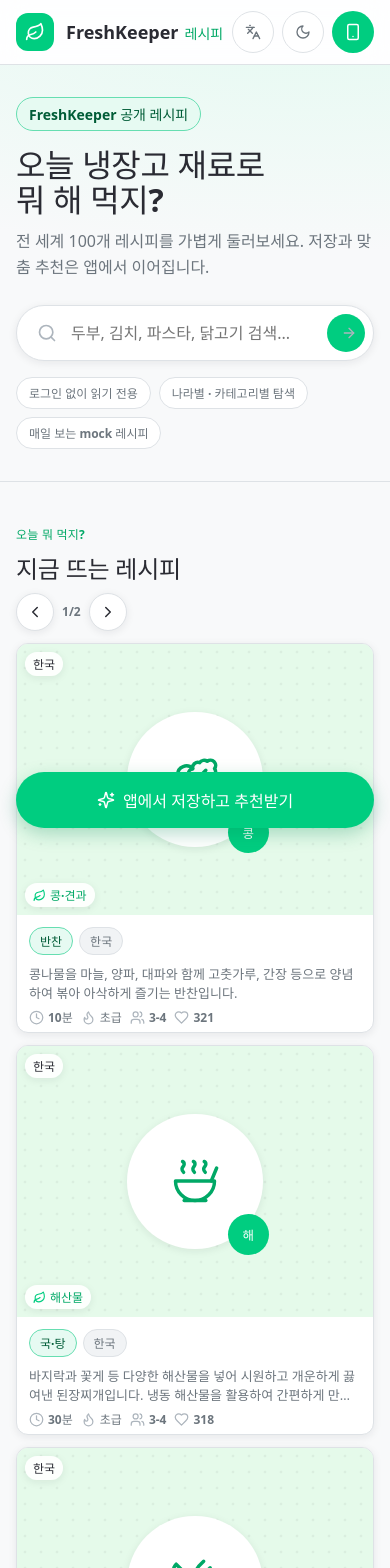
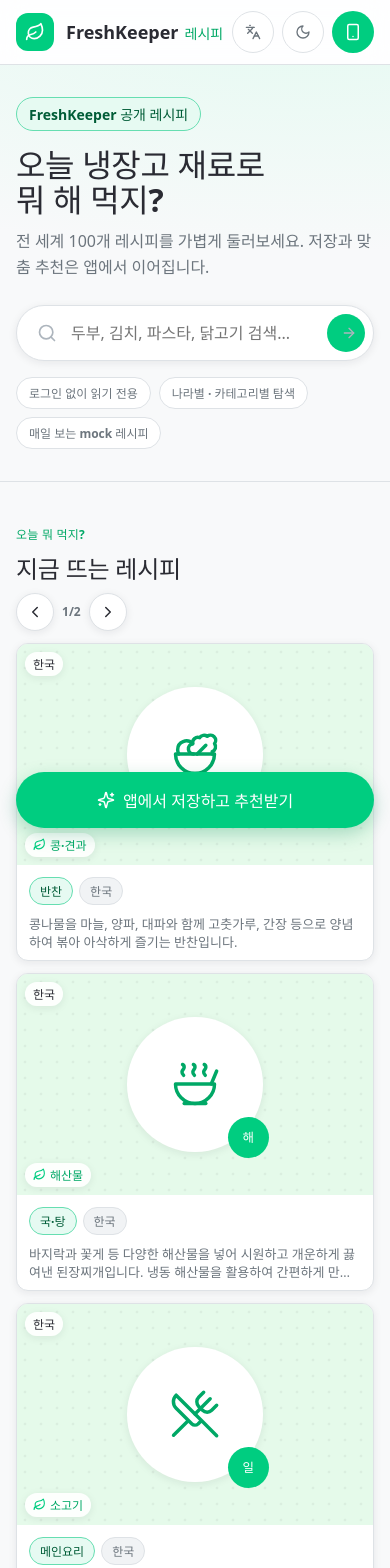
Before and after one commit to clipo-corp/web_fridgeProject_recipe, a React (Vite) app: page / in a window 390 px wide. Shown: the top 1568 px of the page. Built offline with nearby package versions, Linux system fonts and the light colour scheme.

Commit message:
Reduce featured recipe card height

```diff
--- a/src/styles/catalog.css
+++ b/src/styles/catalog.css
@@ -791,7 +791,7 @@ main {
 }
 
 .recipe-card--spotlight .recipe-card__link {
-  height: clamp(360px, 31vw, 460px);
+  height: clamp(284px, 24vw, 336px);
 }
 
 .recipe-card--spotlight .recipe-visual {
@@ -1611,7 +1611,7 @@ main {
   }
 
   .recipe-card--spotlight .recipe-card__link {
-    height: 390px;
+    height: 318px;
   }
 
   .rail .recipe-card--rail {
```
